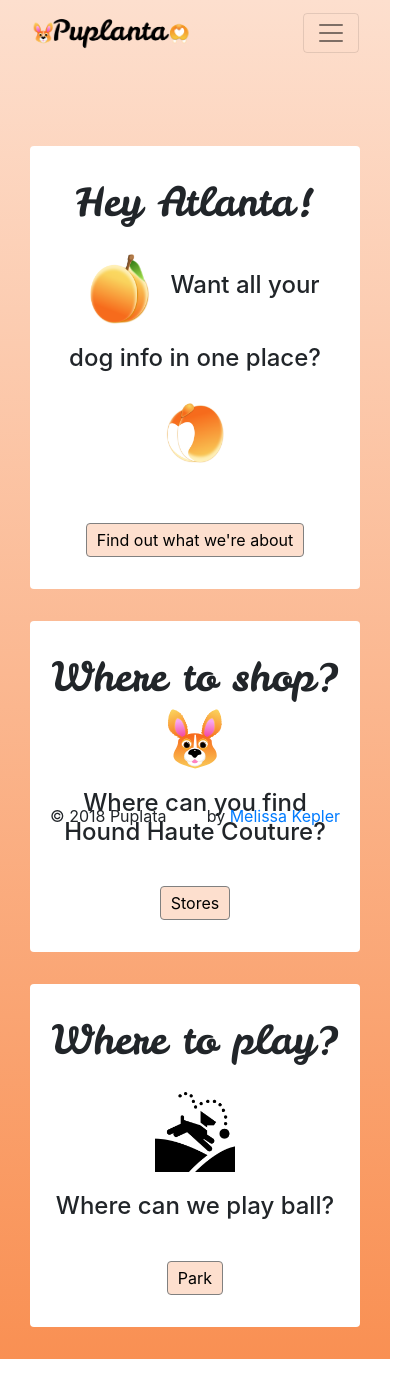
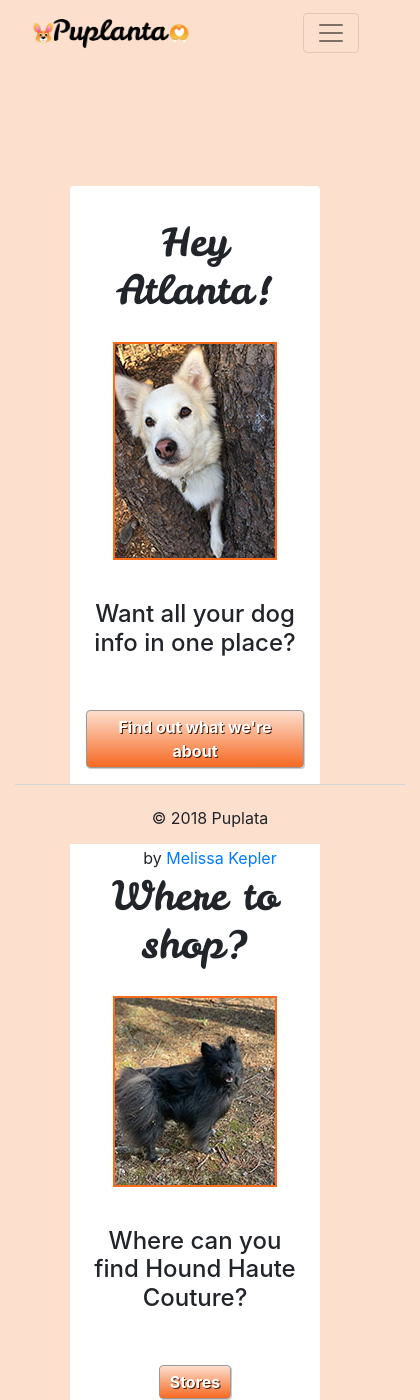
Before and after one commit to mmkepler/puplanta, a React app: page / in a window 390 px wide. Shown: the top 1400 px of the page, 420 px wide, since content can reach past the window. Before the commit the page ends 1359 px from the top, so only its background shows below. Built offline with nearby package versions, Linux system fonts and the light colour scheme.

Commit message:
Home and Parks pages improved style

```diff
--- a/src/App.css
+++ b/src/App.css
@@ -1,12 +1,9 @@
-
 /*Main App*/
 .App {
   text-align: center;
   width: 100%;
   height: 100%;
 }
-
-
 
 /*Header*/
  .app-header {
@@ -23,39 +20,50 @@
 .bg-light {
   background: none!important;
 }
-/* .nav-link {
-  /*color: black;
-  font-size: 1.2em;
-  margin-left: 30px;
-}*/
-
 
 /* Map */
 #mapid { height: 180px; }
 
+.park-map-holder {
+  background-color: white;
+  text-align: center;
+  width: 70%;
+  padding: 10px;
+  margin: 40px auto;
+  border-radius: 4px;
+  border: 1px solid lightgray;
+}
+.map {
+  margin: auto;
+  text-align: center;
+}
+
+#myMap {
+
+}
 /* Main Content*/
 .main-content {
   padding-top: 80px;
+  padding-bottom: 100px;
 }
 
 #home {
   background-color: white;
   border-radius: 4px;
+  margin: 40px;
 }
 
 .home-title {
   font-family: 'Leckerli One', cursive;
 }
 
-.corgi-tail {
-  height: 60px;
-  margin: 30px 20px 20px 20px;
-
+.home-text {
+  margin-top: 20px;
 }
 
-.peach {
-  height: 70px;
-  margin: 20px;
+.home-image {
+  margin: 20px auto;
+  border: 2px solid #f76b1c;
 }
 
 .image-text-holder {
@@ -63,21 +71,18 @@
 }
 
 .home-button {
-  background-color: #fddfce;
-  border: solid 1px gray;
+  background: #fddfce;
+  background: -webkit-linear-gradient(#fddfce, #f66923);
+  background: linear-gradient(#fddfce, #f66923);
+  border: 1px solid #999999;
   border-radius: 4px;
-  margin-top: 40px;
+  box-shadow: 1px 1px #cccccc;
+  padding: 8px 20px;
+  color: white;
+  display: inline-block;
+  text-shadow: 1px 1px #491c03;
+  margin-top: 20px;
   padding: 4px 10px;
-}
-
-.corgi {
-  height: 60px;
-  margin-bottom: 20px;
-}
-
-.dog-park {
-  height: 80px;
-  margin: 20px;
 }
 
 /* About Page */
@@ -95,9 +100,6 @@
   margin:  40px 0 0 0;
 }
 
-
-
-
 /* Parks Page */
 .map {
   height: 400px;
@@ -112,7 +114,6 @@
 #title {
   font-size: 1.4em;
   margin: 10px;
-
 }
 
 #address {
@@ -121,24 +122,16 @@
 }
 
 /*footer*/
-footer {
-  background: none;
-  position: absolute;
+#footer {
+  background-color: #fddfce;
+  position: fixed;
   bottom: 0;
   width: 100%;
   height: 60px;
+  padding-top: 20px;
+  border-top: 1px solid lightgray;
+  text-align: center;
 }
-.footer-left {
-  float: left;
-  margin-left: 50px;
-  background: none;
-}
-
-.footer-right {
-  float: right;
-  margin-right: 50px;
-}
-
 
 .puplanta-logo {
   height: 40px;
--- a/src/components/About.js
+++ b/src/components/About.js
@@ -5,7 +5,7 @@ export default class About extends Component {
     return (
       <div className='container'>
         <div className='jumbotron' id='about'>
-          <h1>So what is this?</h1>
+          <h1>So what is this site for?</h1>
             <p>
             This is my attempt to show off my abiility to host a site using AWS. I thought it might be something I would actually use in real life. I love dogs and have 3 fur babies.
             </p>
--- a/src/components/App.js
+++ b/src/components/App.js
@@ -12,7 +12,7 @@ import '../App.css';
 class App extends Component {
   render() {
     return (
-      <div className="container">
+      <div className="container-fluid">
 
           <div className="App">
             {/*Navigation Starts*/}
@@ -34,8 +34,9 @@ class App extends Component {
               </div>
             </Router>
             {/*Routing Ends*/}
+
+        </div>
         <Footer />
-        </div>
       </div>
     );
   }
--- a/src/components/Footer.js
+++ b/src/components/Footer.js
@@ -4,14 +4,14 @@ import '../App.css';
 export default class Footer extends Component {
   render() {
     return (
-      <div className="container-fluid">
-        <footer>
-          <nav className="fixed-bottom">
-            <p className="footer-left">© 2018 Puplata</p>
-            <p className="footer-right">by <a href="http://www.mmkepler.com/" rel="noopener noreferrer" target="_blank">Melissa Kepler</a></p>
-          </nav>
+        <footer id="footer">
+          <div className='row'>
+            <span className='col-sm-2'></span>
+            <p className="footer-left col-sm-4 col-xs-12">© 2018 Puplata</p>
+            <p className="footer-right col-sm-4 col-xs-12">by <a href="http://www.mmkepler.com/" rel="noopener noreferrer" target="_blank">Melissa Kepler</a></p>
+            <span className='col-sm-2'></span>
+          </div>
         </footer>
-      </div>
     )
   }
 }
--- a/src/components/Home.js
+++ b/src/components/Home.js
@@ -1,8 +1,7 @@
 import React, { Component } from 'react';
-import corgi_tail from '../img/corgi_tail.png';
-import peach from '../img/peach.png';
-import corgi from '../img/corgi_face_100.svg';
-import dog_park from '../img/dog_park.png';
+import dog1 from '../img/laika_in_tree_small.jpg';
+import dog2 from '../img/Nimbus_1.jpg';
+import dog3 from '../img/drogon_ball.jpg';
 
 export default class Home extends Component {
   render() {
@@ -12,13 +11,13 @@ export default class Home extends Component {
           <div>
             <h1 className='home-title'>Hey Atlanta!</h1>
             <div className='image-text-holder'>
-              <img src={peach} className='peach' alt='peach icon that looks similar to a corgi butt'></img>
-              <h4 className='home-text d-inline'>Want all your dog info in one place?</h4>
-              <img src={corgi_tail} className='corgi-tail' alt='A corgi butt that is shaped similar to a peach'></img>
+              <img src={dog1} className='home-image' alt='a husky-corgi mix posing in a forked tree'></img>
+              <br></br>
+              <h4 className='home-text'>Want all your dog info in one place?</h4>
             </div>
             <br></br>
             <a href='/about'>
-              <button className='home-button'>Find out what we're about</button>
+              <button className='home-button'><strong>Find out what we're about</strong></button>
             </a>
           </div>
         </div>
@@ -27,13 +26,13 @@ export default class Home extends Component {
           <div>
             <h1 className='home-title'>Where to shop?</h1>
             <div className='image-text-holder'>
-              <img src={corgi} className='corgi' alt='A cartoon corgi face!'></img>
+              <img src={dog2} className='home-image' alt='A fancy pomeranian standing in the wind with leaves in his tail'></img>
               <br></br>
-              <h4 className='home-text d-inline'>Where can you find Hound Haute Couture?</h4>
+              <h4 className='home-text'>Where can you find Hound Haute Couture?</h4>
             </div>
             <br></br>
             <a href='/stores'>
-              <button className='home-button'>Stores</button>
+              <button className='home-button'><strong>Stores</strong></button>
             </a>
           </div>
         </div>
@@ -42,13 +41,13 @@ export default class Home extends Component {
           <div>
             <h1 className='home-title'>Where to play?</h1>
             <div className='image-text-holder'>
-              <img src={dog_park} className='dog-park' alt='A dog playing catch'></img>
+              <img src={dog3} className='home-image' alt='A black german shepherd sitting waiting for a yellow ball to be thrown'></img>
               <br></br>
-              <h4 className='home-text d-inline'>Where can we play ball?</h4>
+              <h4 className='home-text'>Where can we play ball?</h4>
             </div>
             <br></br>
             <a href='/parks'>
-              <button className='home-button'>Park</button>
+              <button className='home-button'><strong>Parks</strong></button>
             </a>
           </div>
         </div>
--- a/src/components/Parks.js
+++ b/src/components/Parks.js
@@ -10,8 +10,9 @@ export default class Parks extends Component {
   render() {
     return (
       <div>
-        <h1>Here are the greater Atlanta dog parks</h1>
+        <h1>Atlanta Dog Parks</h1>
         <p>Click on a location for address and link</p>
+        <div className='park-map-holder'>
         <Map
           id="myMap"
           options={{
@@ -22,7 +23,7 @@ export default class Parks extends Component {
           onMapLoad={map => {
             park_locations.forEach( el => {
               let window_info = `<div id="window-content"> <a id="title-link" target="_blank" rel="noopener" href=${el.properties.website}> <p id="title"> ${el.properties.title} </p> </a><p className="address"> ${el.properties.address} </p></div>`;
-            console.log(el.properties.website);
+              //console.log(el.properties.website);
               var infowindow = new window.google.maps.InfoWindow({
                 content: window_info
               });
@@ -39,6 +40,7 @@ export default class Parks extends Component {
 
           }}
       />
+      </div>
       </div>
     )
   }
--- a/src/components/Stores.js
+++ b/src/components/Stores.js
@@ -1,7 +1,6 @@
 import React, { Component } from 'react';
 import Map from './Map.js';
-import axios from 'axios';
-var parseString = require('xml2js').parseString;
+//import axios from 'axios';
 
 export default class Stores extends Component {
   constructor(props) {
@@ -10,14 +9,14 @@ export default class Stores extends Component {
 
   componentWillMount() {
     let locations;
-    axios.get('https://cors-anywhere.herokuapp.com/https://api.petsmart.com/v1/search/stores?model.requestMetric=false&model.latitude=33.8884544&model.longitude=-84.3842454')
+  /*axios.get('https://cors-anywhere.herokuapp.com/https://api.petsmart.com/v1/search/stores?model.requestMetric=false&model.latitude=33.8884544&model.longitude=-84.3842454')
     .then(response => {
 
       console.log(response.data);
     })
     .catch(err => {
       console.log("error " + err);
-    });
+    });*/
 
   }
 
@@ -25,8 +24,7 @@ export default class Stores extends Component {
   render() {
     return (
       <div>
-        <h1>Here are the Petsmart stores in the Atlanta area.</h1>
-        <p>Other stores will be added soon</p>
+        <h1>Stores coming soon!</h1>
 
       </div>
     )
--- a/src/index.css
+++ b/src/index.css
@@ -3,11 +3,11 @@ html {
   padding: 0;
   min-height: 100%;
   background: #fddfce;
-  background: -moz-linear-gradient(top, #fddfce 0%, #f99053 100%);
+  /*background: -moz-linear-gradient(top, #fddfce 0%, #f99053 100%);
   background: -webkit-linear-gradient(top, #fddfce 0%,#f99053 100%);
   background: linear-gradient(to bottom, #fddfce 0%,#f99053 100%);
   background-repeat: no-repeat;
-  background-size: cover;
+  background-size: cover;*/
   font-family: -apple-system, BlinkMacSystemFont, "Segoe UI", "Roboto", "Oxygen",
     "Ubuntu", "Cantarell", "Fira Sans", "Droid Sans", "Helvetica Neue",
     sans-serif;
```
Also changed, not shown: src/img/Nimbus_1.jpg (added), src/img/corgi_butt.svg (deleted), src/img/corgi_face_100.svg (deleted), src/img/corgi_tail.png (deleted), src/img/dog_park.png (deleted), src/img/drogon_ball.jpg (added), src/img/laika_in_tree_small.jpg (added), src/img/peach.png (deleted), 1 other file. Lines whose indentation alone changed are shown as unchanged.
